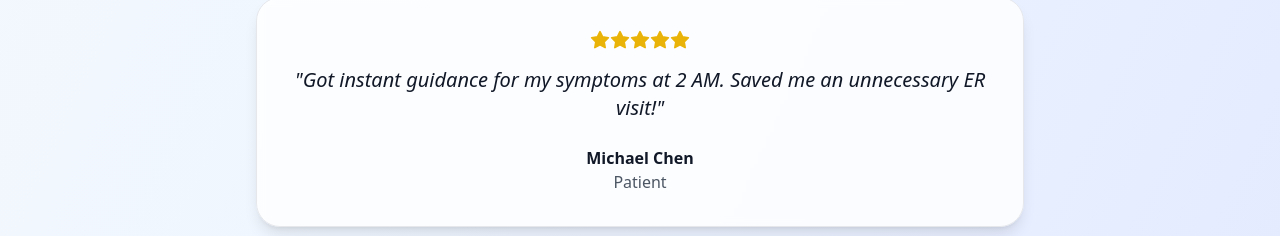
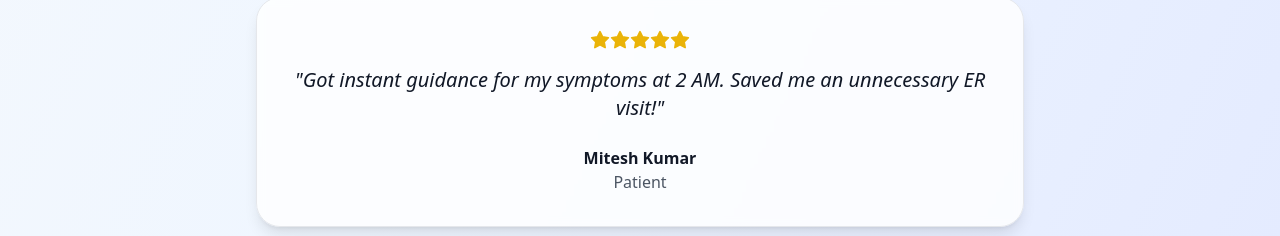
Before and after one commit to DhruvIOS/CliniScribe, a React (Vite) app: page / in a window 1280 px wide. Shown: the part 1810-2046 px from the top of the page. Built offline with nearby package versions, Linux system fonts and the light colour scheme; no server answers.

Commit message:
Update LandingPage.jsx

```diff
--- a/src/components/LandingPage.jsx
+++ b/src/components/LandingPage.jsx
@@ -13,19 +13,19 @@ export default function LandingPage() {
 
   const testimonials = [
     {
-      name: "Dr. Sarah Johnson",
+      name: "Dr. Rajvi Patel",
       role: "Family Physician",
       content: "Cliniscribe has transformed how my patients manage their health between visits.",
       rating: 5
     },
     {
-      name: "Michael Chen",
+      name: "Mitesh Kumar",
       role: "Patient",
       content: "Got instant guidance for my symptoms at 2 AM. Saved me an unnecessary ER visit!",
       rating: 5
     },
     {
-      name: "Lisa Rodriguez",
+      name: "Elizabetha Smith",
       role: "Mother of 3",
       content: "Peace of mind knowing I can get reliable health advice anytime for my family.",
       rating: 5
```
